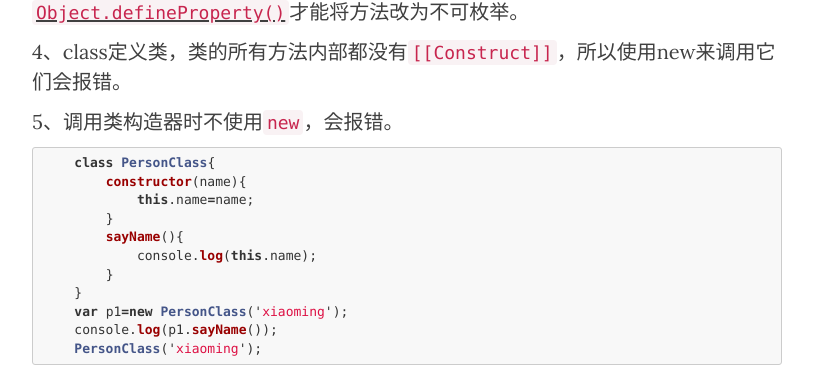
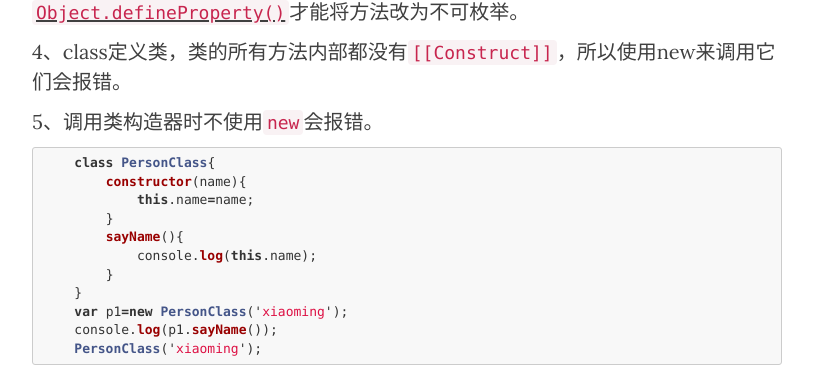
Before and after one commit to Bubble2/Bubble2.github.io, a Jekyll site: the page built from _posts/2017-07-31-es6-classes.md, in a window 1280 px wide and 900 px high, scrolled down 3992 px. Shown: the part 151-518 px from the top of the window, without its empty margins (233-1046 px from the left). Built offline with Jekyll 4.4.1, drawn with Linux system fonts in a browser that asks for light colours; nearby versions of some CDN libraries.

````diff
--- a/_posts/2017-07-31-es6-classes.md
+++ b/_posts/2017-07-31-es6-classes.md
@@ -162,7 +162,7 @@ console.log(p1 instanceof Object);  //true
 
 4、class定义类，类的所有方法内部都没有`[[Construct]]`，所以使用new来调用它们会报错。
 
-5、调用类构造器时不使用`new`，会报错。
+5、调用类构造器时不使用`new`会报错。
 
 ``` js
     class PersonClass{
````
